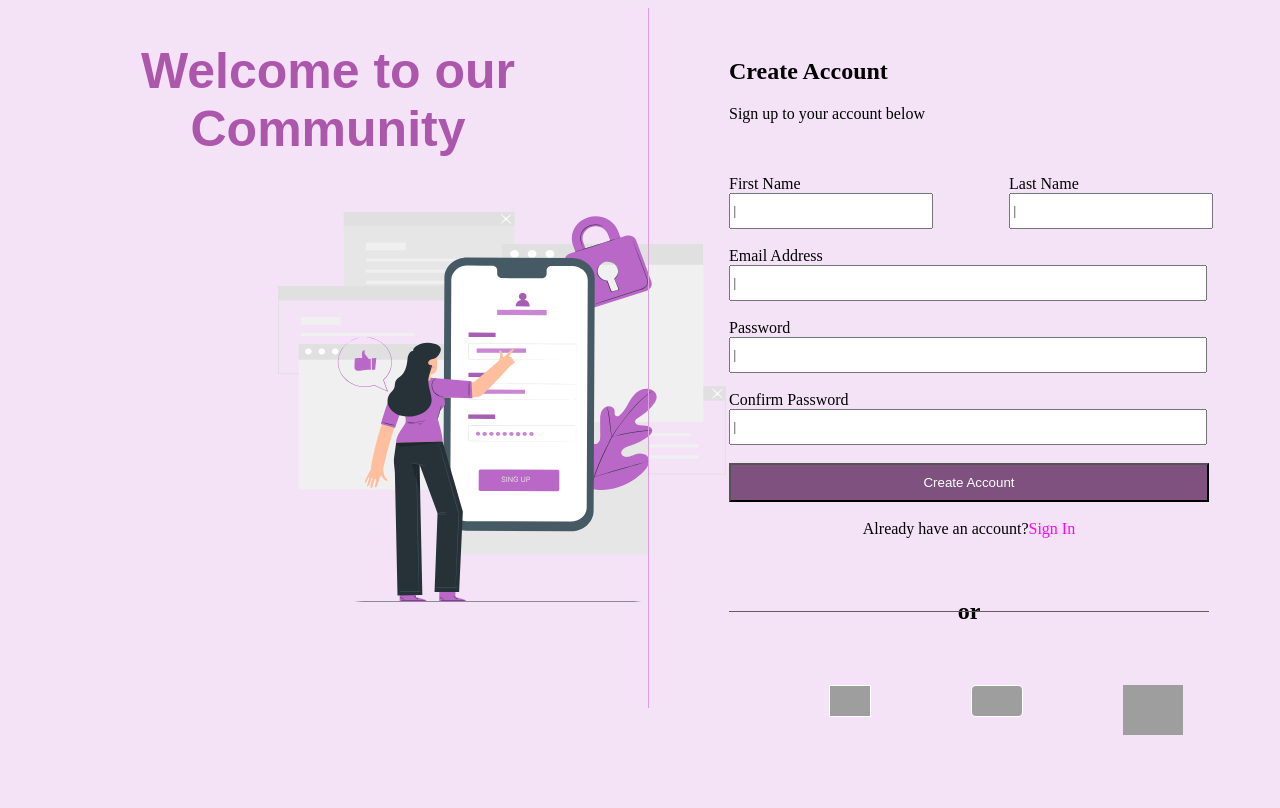
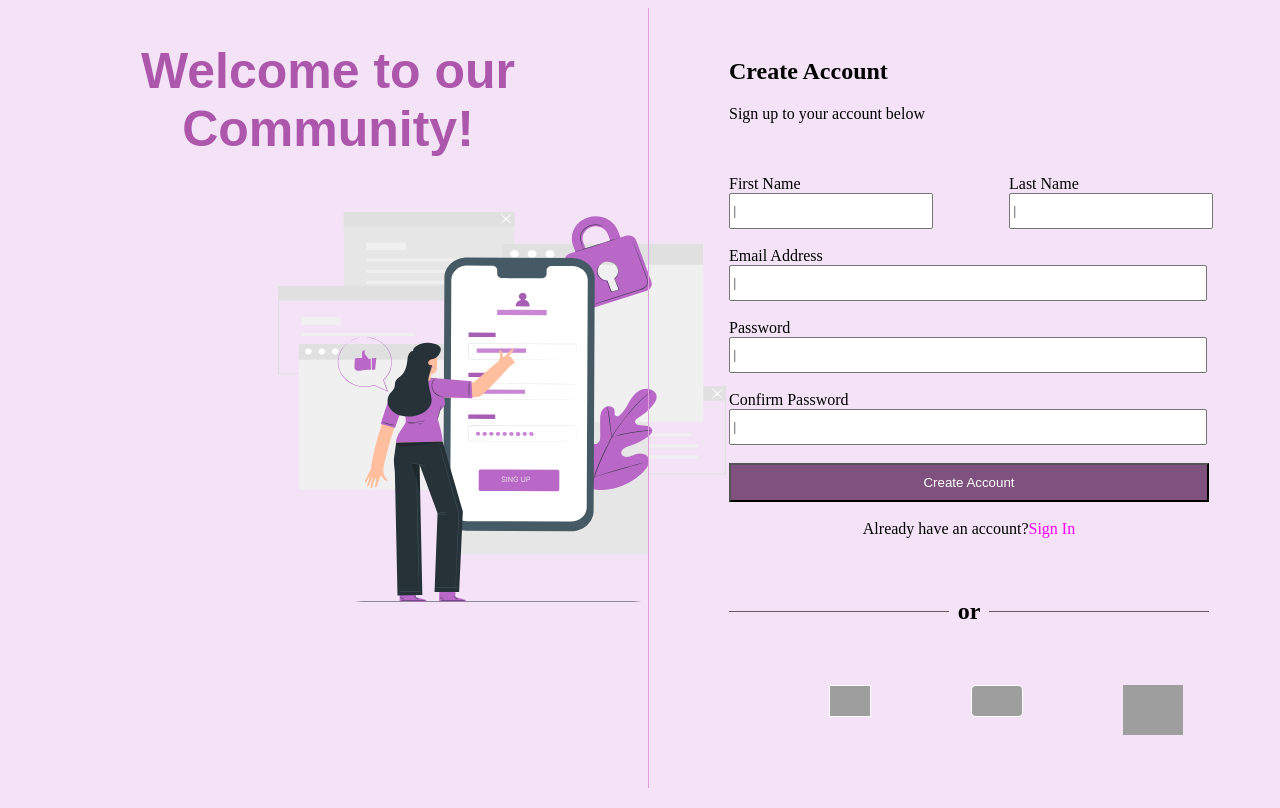
Before and after one commit to mercywangara/Sign-Up-page, a plain HTML site: page index.html in a window 1280 px wide. Drawn offline with Linux system fonts and the light colour scheme; grey boxes are pictures that could not be loaded.

```diff
--- a/index.html
+++ b/index.html
@@ -9,7 +9,7 @@
 <body>
     <div class="split_container">
     <div class="split_left">
-        <h1>Welcome to our <br>Community</h1>
+        <h1>Welcome to our <br>Community!</h1>
         <img id="image"src="images/new.svg">
     </div>
     <div class="vertical-line"></div>
--- a/style.css
+++ b/style.css
@@ -41,7 +41,7 @@
           .hr-lines:before{
     content:" ";
     height: 1px;
-    width: 265px;
+    width: 220px;
     background:  rgb(104, 91, 91);
     display: block;
     position: absolute;
@@ -52,7 +52,7 @@
   .hr-lines:after{
     content:" ";
     height: 1px;
-    width: 265px;
+    width: 220px;
     background: rgb(104, 91, 91);
     display: block;
     position: absolute;
@@ -83,9 +83,7 @@
 .vertical-line {
 
   border-left: 1px solid plum;
-
-
-  height: 700px;
+  height: 780px;
 
 }
 input{
```
